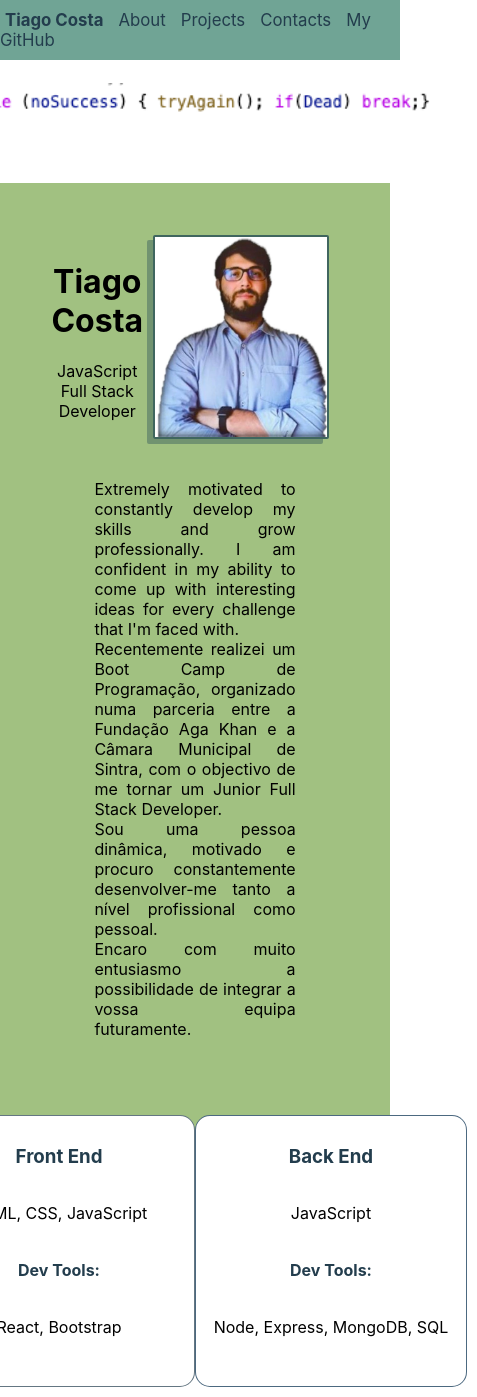
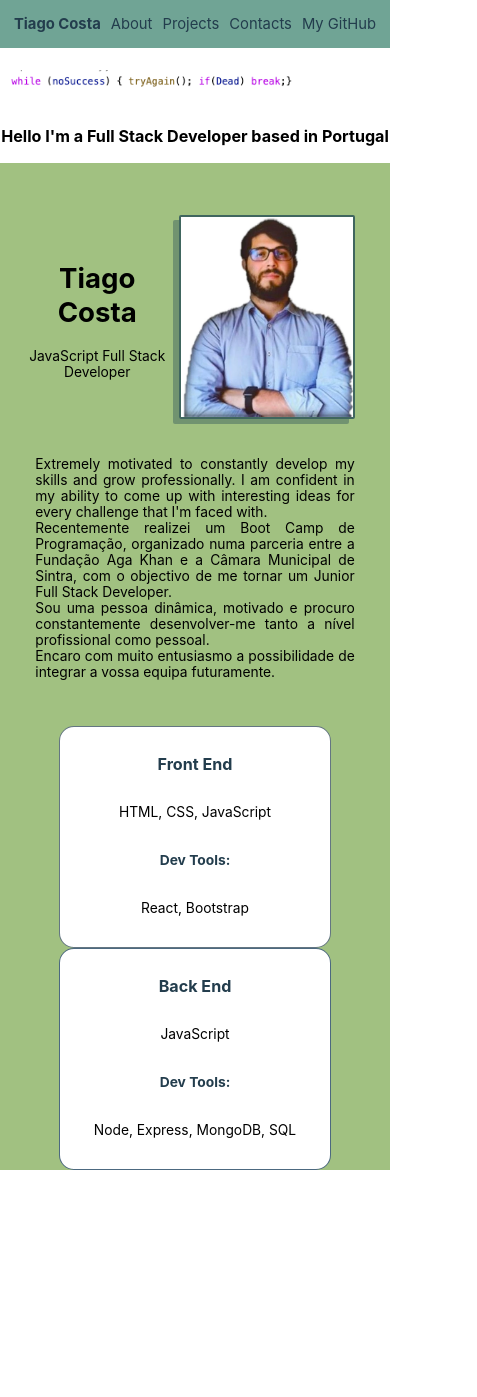
Before and after one commit to tiagodfcosta/profile, a React (Create React App) app: page / in a window 390 px wide. Shown: the whole page, 477 px wide, since content can reach past the window. After the commit the page ends 1170 px from the top, so only its background shows below. Built offline with nearby package versions, Linux system fonts and the light colour scheme.

Commit message:
color scheme + debug CSS

```diff
--- a/src/App.css
+++ b/src/App.css
@@ -1,27 +1,38 @@
 
 .App {
   align-items: center;
-  height: 100%;
   scroll-behavior: smooth;
   display: flex;
   flex-direction: column;
-
+  font-size: calc(12px + 1vmin);
 }
 
 .containerBanner {
-  margin-top: 3em !important;
+  margin-top: 4em !important;
   display: flex;
   flex-direction: column;
+  text-align: center;
 }
 
 .banner {
-  height: 40%;
-  width: 500px;
-  margin-top: 25px;
-  padding : 10px 10px 10px 10px;
+  width: 700px;
+  padding-bottom: 1em;
 }
 
 .App .content{
-  margin-top: 3em !important;
   width: 100%;
 }
+
+@media  (max-width: 500px) {
+
+  .App{
+      width: 100%;
+      font-size: calc(6px + 2vmin);
+  }
+
+  .banner {
+    width: 100%;
+    width: 300px;
+    padding : 15px 0px 15px 0px;
+  }
+}
--- a/src/App.js
+++ b/src/App.js
@@ -14,6 +14,7 @@ import {BrowserRouter as Router, Route, Switch} from 'react-router-dom';
                 <NavBar />
                 <div className="containerBanner">
                   <img className="banner" src="./fullstack.png" alt="FullStack" />
+                  <h3>Hello I'm a Full Stack Developer based in Portugal</h3>
                 </div>
                   <div className="content" >
                     <Switch>
--- a/src/components/About.module.css
+++ b/src/components/About.module.css
@@ -2,6 +2,7 @@
 .container {
     color: black;
     align-items: flex-start;
+    background-color: rgba(97, 155, 138, 0.3);
 
 }
 
@@ -11,7 +12,7 @@
     color: black;
     display:list-item;
     align-items:  center;
-    padding: 0vh 2vh 0vh 2vh;
+    padding: 0vh 0vh 0vh 0vh;
 }
 
 
@@ -23,5 +24,6 @@
 .title{
     background-color: rgba(161, 193, 129, 0.8);;
     color: rgb(35, 61, 77);
+    border-radius: 10px;
 
 }
--- a/src/components/Accordion.js
+++ b/src/components/Accordion.js
@@ -7,12 +7,12 @@ const Accordion = ({ title, content, duration }) => {
   return (
     <div className={AccordionCSS.accordion}>
       <div className={AccordionCSS.item} onClick={() => setIsActive(!isActive)}>
-        <div className= {AccordionCSS.title}><strong>{title} </strong> | {duration}
+        <div className= {AccordionCSS.title}><strong>{title}</strong>
         {isActive ? '' : ''}
         </div>
       </div>
       {isActive && <div className={AccordionCSS.content}>{content}</div>}
-
+      {isActive && <div className={AccordionCSS.content}>{duration}</div>}
     </div>
   );
 };
--- a/src/components/Home.module.css
+++ b/src/components/Home.module.css
@@ -59,7 +59,7 @@
     border-radius: 15px;
     background-color: white;
     width: 250px;
-    height:250px;
+    height:320px;
 }
 
 .backEnd{
@@ -72,7 +72,7 @@
     border-radius: 15px;
     background-color: white;
     width: 250px;
-    height:250px;
+    height:320px;
 }
 
 .frontEnd h3, h4{
@@ -85,3 +85,35 @@
    color: rgba(35, 61, 77, 1);
 
 }
+
+@media  (max-width: 500px) {
+
+    .containerSkills{
+        display: flex;
+        flex-direction: column;
+        padding: 0vh 10vh 0vh 10vh;
+        margin: -7vh;
+    }
+
+    .containerName{
+
+        padding: 5vh 3vh 5vh 3vh;
+        color: 35, 61, 77;
+    }
+
+    .containerSkills{
+        flex-direction: column;
+        padding: 0px 0px 0px 0px;
+        margin: 0vh;
+        margin-top: -7vh;
+
+    }
+
+    .frontEnd{
+        height:200px;
+    }
+
+    .backEnd{
+        height:200px;
+    }
+}
--- a/src/components/Navbar.module.css
+++ b/src/components/Navbar.module.css
@@ -1,14 +1,14 @@
 
 .container{
+  width: 100%;
   position: fixed;
   display: flex;
   justify-content: space-between;
   align-items: center;
-  width: 100%;
   overflow: hidden;
-  font-size: calc(9px + 2vmin);
+  font-size: calc(12px + 2vmin);
   background-color: rgba(97, 155, 138, 0.9);
-  padding: 10px 10px 10px 10px;
+  padding: 15px 0px 15px 0px;
 }
 
 .links {
@@ -16,7 +16,6 @@
 }
 
 .links a {
-  margin-right: 5px;
   text-decoration: none;
   padding: 5px ;
   color: rgb(35, 61, 77);
@@ -27,3 +26,15 @@
   background-color: rgba(254, 127, 45, 0.4);
   border-radius: 8px;
 }
+
+@media  (max-width: 500px) {
+
+  .container{
+      width: 100% ;
+      font-size: calc(7px + 2vmin);
+  }
+
+  .containerBanner{
+      width: 100%;
+  }
+}
--- a/src/components/Projects.js
+++ b/src/components/Projects.js
@@ -1,11 +1,12 @@
 import ProjectsCSS from './Projects.module.css';
 import React from 'react'
 
+
 function Projects() {
     return (
-      <div className={ProjectsCSS.container}>
-          <div className={ProjectsCSS.title}><h1>Projects</h1></div>
-      </div>
+     <div className={ProjectsCSS.container}>
+       <h2>2021 - Projects</h2>
+     </div>
     )
 }
 
--- a/src/components/Projects.module.css
+++ b/src/components/Projects.module.css
@@ -1,6 +1,7 @@
 .container {
-    background-color: red;
-
+    background-color: rgba(161, 193, 129, 1);
+    color: black;
+    text-align: center;
 }
 
 .title {
```
Also changed, not shown: src/content/projects.js (added, +14 -0 lines).
